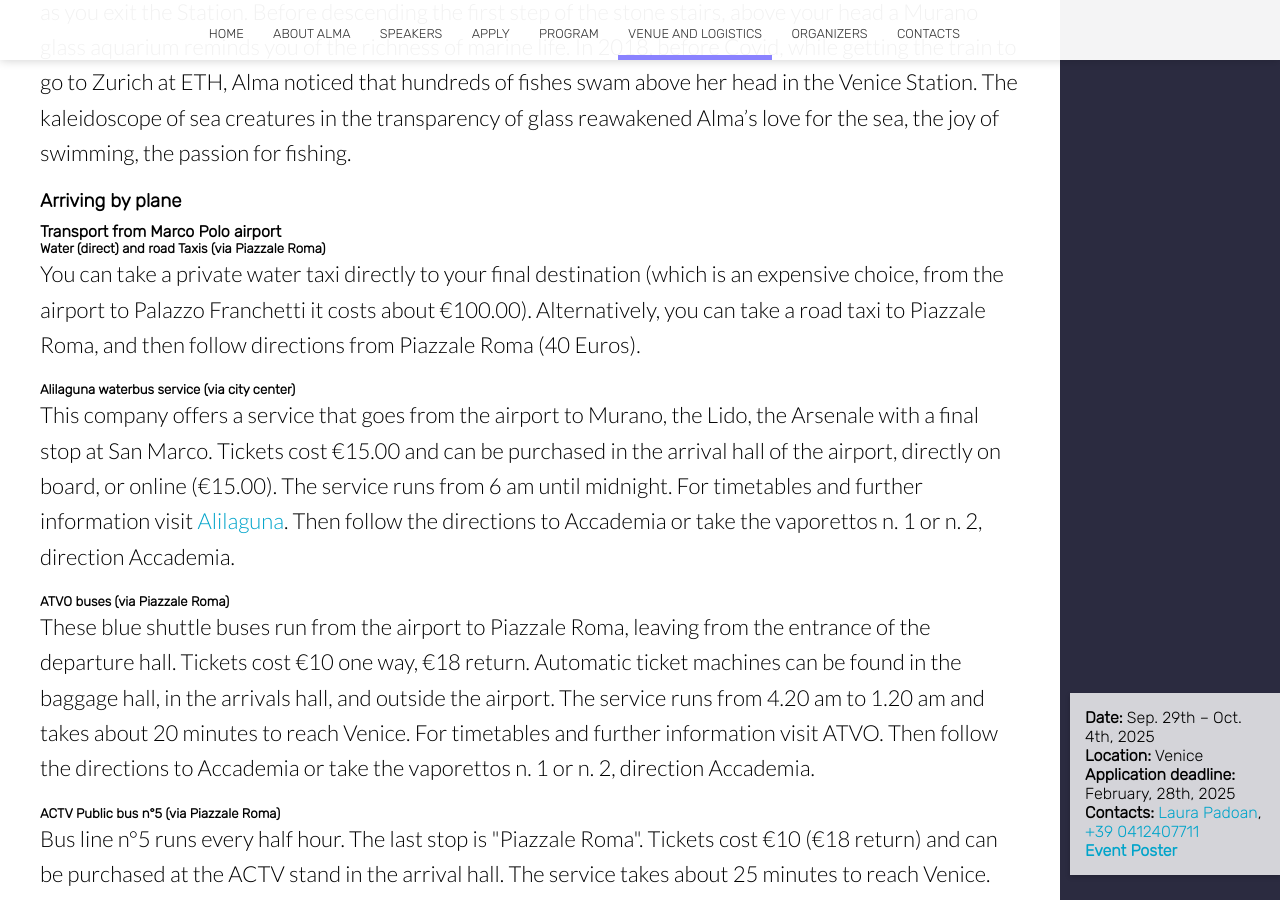
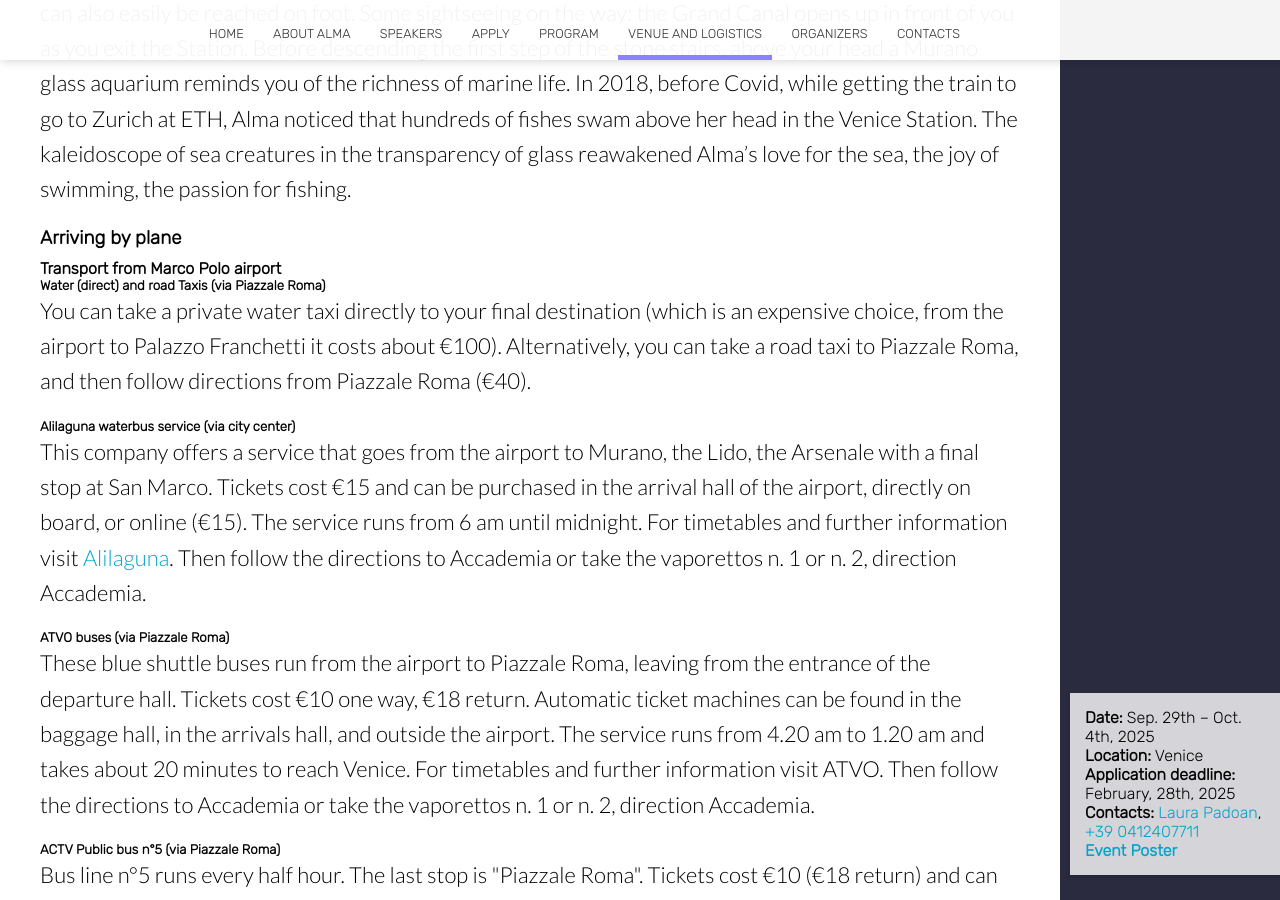
Before and after one commit to almadalcoschool/almadalcoschool.github.io, a Jekyll site: the page built from venue.html, in a window 1280 px wide and 900 px high, scrolled down 1925 px. Built offline with Jekyll 4.4.1, drawn with Linux system fonts in a browser that asks for light colours; nearby versions of some CDN libraries; some of the changed text lies outside the part shown.

Commit message:
formatted prices

```diff
--- a/venue.html
+++ b/venue.html
@@ -399,7 +399,7 @@
 						<a href="https://www.trenitalia.com/en.html" target="_blank" rel="noopener noreferrer">Trenitalia</a>
 						and <a href="https://www.italotreno.com/en/destinations-timetable" target="_blank" rel="noopener noreferrer">Italo</a> websites.
 					</p>
-						<h4 class="editable">Transport from Santa Lucia Railway Station</h4>
+						<p>Transport from Santa Lucia Railway Station</p>
 						<p>
 							In front of the railway station you find the services for
 							<a href="https://actv.avmspa.it/it" target="_blank" rel="noopener noreferrer">water transports and the tickets</a> stand.
@@ -414,13 +414,13 @@
 							<h5 class="editable">Water (direct) and road Taxis (via Piazzale Roma)</h5>
 							<p>
 								You can take a private water taxi directly to your final destination (which is an expensive choice, from the airport to
-								Palazzo Franchetti it costs about €100.00). Alternatively, you can take a road taxi to Piazzale Roma, and then follow
-								directions from Piazzale Roma (40 Euros).
+								Palazzo Franchetti it costs about €100). Alternatively, you can take a road taxi to Piazzale Roma, and then follow
+								directions from Piazzale Roma (€40).
 							</p>
 							<h5 class="editable">Alilaguna waterbus service (via city center)</h5>
 							<p>
 								This company offers a service that goes from the airport to Murano, the Lido, the Arsenale with a final stop at San Marco.
-								Tickets cost €15.00 and can be purchased in the arrival hall of the airport, directly on board, or online (€15.00). The
+								Tickets cost €15 and can be purchased in the arrival hall of the airport, directly on board, or online (€15). The
 								service runs from 6 am until midnight. For timetables and further information visit
 								<a href="https://www.alilaguna.it/">Alilaguna</a>. Then follow the directions to Accademia or take the vaporettos n. 1 or n. 2,
 								direction Accademia.
@@ -448,12 +448,12 @@
 					<h3 class="editable">Arriving by car</h3>
 					<p>
 						If you drive to Venice, you will have to pay for a garage or parking space during your stay. The last points in Venice where
-						you can leave your car are "Piazzale Roma" and "Tronchetto". Parking at "Piazzale Roma" in the Municipal Garage costs €24.00-29.00
-						for 24 hours, in the private Garage San Marco (next door) it costs €30.00 for 24 hours. To reach the Tronchetto parking area, as
-						you come into Venice, follow the signs and turn right before "Piazzale Roma". Parking here costs €21.00 for 24 hours. (Do not leave
+						you can leave your car are "Piazzale Roma" and "Tronchetto". Parking at "Piazzale Roma" in the Municipal Garage costs €24-29
+						for 24 hours, in the private Garage San Marco (next door) it costs €30 for 24 hours. To reach the Tronchetto parking area, as
+						you come into Venice, follow the signs and turn right before "Piazzale Roma". Parking here costs €21 for 24 hours. (Do not leave
 						valuables in the car. There is a luggage deposit office, open daily 8 a.m. - 8 p.m., next to the Pullman Bar on the ground floor of
 						the Municipal Garage at "Piazzale Roma"). You can reach Piazzale Roma from Tronchetto through the People Mover. Another solution is
-						to park your car in front of the train station in Mestre. Parking in Mestre costs much less (around € 5.00 - € 9.00 per day), and
+						to park your car in front of the train station in Mestre. Parking in Mestre costs much less (around € 5 - € 9 per day), and
 						there are frequent trains and buses between Mestre and Venice Piazzale Roma. Then follow the directions from Piazzale Roma or from
 						the train station to Accademia.
 					</p>
@@ -479,10 +479,10 @@
 					</ul>
 					<strong>Prices</strong>
 					<ul>
-						<li>24 hr - €25.00</li>
-						<li>48 hr - €35.00</li>
-						<li>72 hr - €45.00</li>
-						<li>7 days - €65.00</li>
+						<li>24 hr - €25</li>
+						<li>48 hr - €35</li>
+						<li>72 hr - €45</li>
+						<li>7 days - €65</li>
 					</ul>
 					</p>
 					<p>You can buy tickets at the ticket offices, vending machines or via the <a href="https://actv.avmspa.it/it/content/istruzioni-l%E2%80%99uso-avm-venezia-official-app-0" target="_blank" rel="noopener noreferrer">AVM Venezia Official App</a> (available for iOS and Android). Besides the trip planner, the app can be used to buy tickets and store them on your smartphone until needed.</p>
@@ -492,22 +492,22 @@
 					<p>At the Piazzale Roma or Rialto ticket offices, you can purchase your <a href="https://actv.avmspa.it/en/content/venezia-unica-city-pass-0" target="_blank" rel="noopener noreferrer">Venezia Unica City Pass</a>. This card entitles holders to buy monthly and annual passes and single tickets at discounted rates.</p>
 					<p><strong>Prices for Venezia Unica Card:</strong></p>
 					<ul>
-						<li>€10.00 for Venice residents</li>
-						<li>€20.00 for students under 26</li>
-						<li>€40.00 for residents in the Veneto region</li>
-						<li>€100.00 for all other visitors</li>
+						<li>€10 for Venice residents</li>
+						<li>€20 for students under 26</li>
+						<li>€40 for residents in the Veneto region</li>
+						<li>€100 for all other visitors</li>
 					</ul>
 
 					<p><strong>Monthly pass with Venezia Unica Card</strong> (valid on all vaporetto lines, Mestre buses, and Lido buses, except to/from the airport):</p>
 					<ul>
-						<li>€25.00 for students</li>
-						<li>€37.00 for adults</li>
+						<li>€25 for students</li>
+						<li>€37 for adults</li>
 					</ul>
 
 					<p><strong>Single ticket with Venezia Unica Card:</strong> €1.50</p>
 
 					<p>For further information, visit <a href="https://avm.avmspa.it/en/content/mobility-services" target="_blank" rel="noopener noreferrer">https://avm.avmspa.it/en/content/mobility-services</a>.</p>
-					<p>You can also use the <a href="https://actv.avmspa.it/it/content/istruzioni-l%E2%80%99uso-avm-venezia-official-app-0" target="_blank" rel="noopener noreferrer"><strong>AVM Venezia Official App</strong></a> (available for iOS and Android) to buy your Venezia Unica Card tickets. Consider, however, that although your account on the app will be associated with your Venezia Unica Card, the tickets purchased via the app will not be available on your card, meaning that if you purchase tickets with your phone, you will have to use your phone to validate them on the ticket validation machines.</p>
+					<p>You can also use the <a href="https://actv.avmspa.it/it/content/istruzioni-l%E2%80%99uso-avm-venezia-official-app-0" target="_blank" rel="noopener noreferrer">AVM Venezia Official App</a> (available for iOS and Android) to buy your Venezia Unica Card tickets. Consider, however, that although your account on the app will be associated with your Venezia Unica Card, the tickets purchased via the app will not be available on your card, meaning that if you purchase tickets with your phone, you will have to use your phone to validate them on the ticket validation machines.</p>
 			</div>
 		</div>
 	</section>
```
